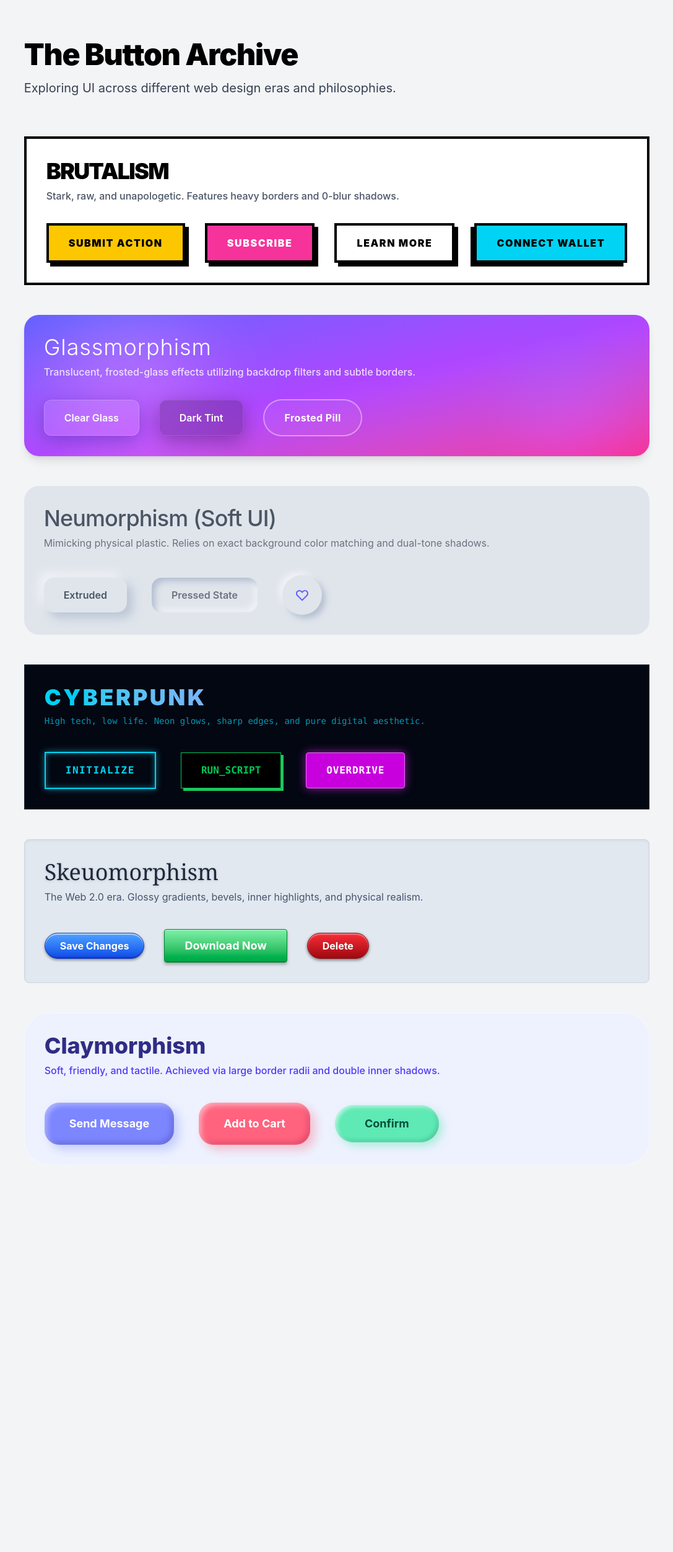
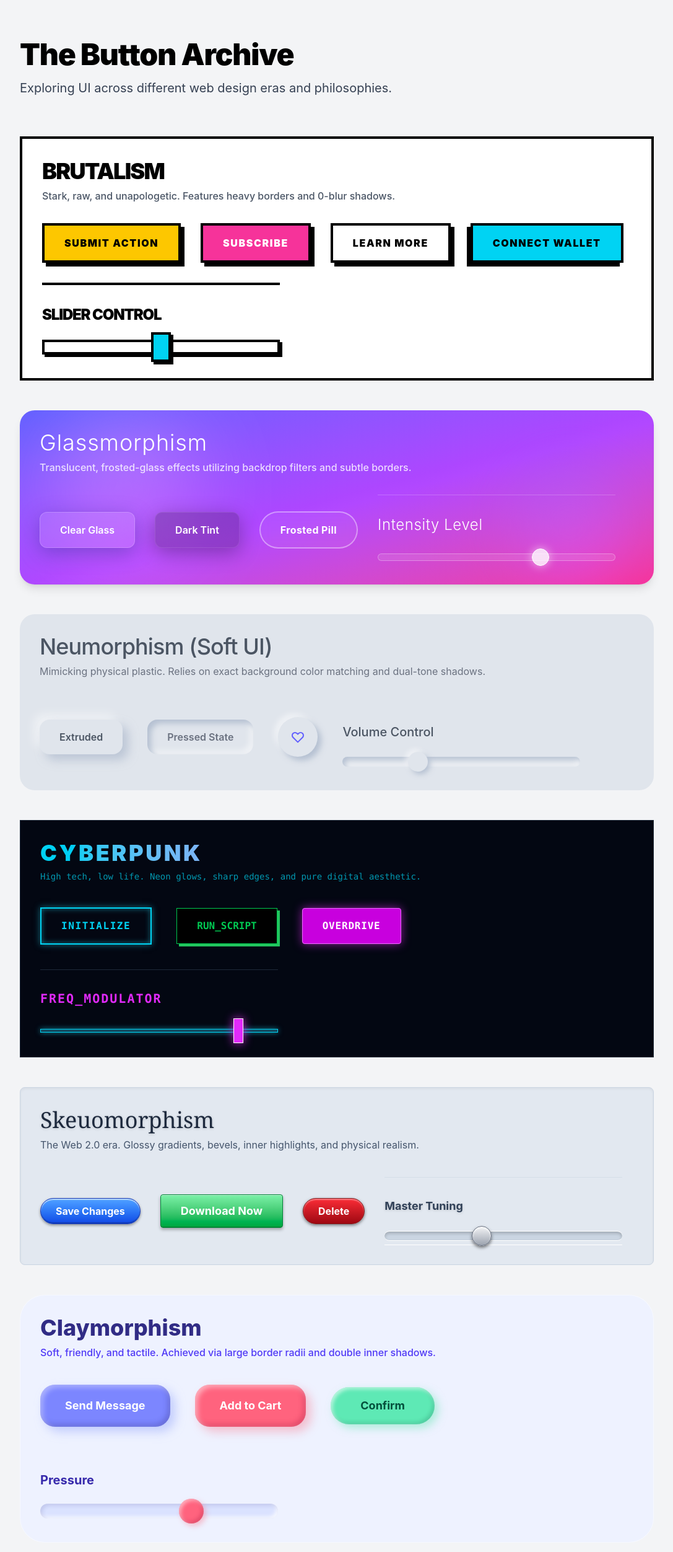
Before and after one commit to samybit/modern-buttons-sliders, a Next.js app: page / in a window 1280 px wide. Shown: the top 2504 px of the page at 62% size, without its empty margins (96-1183 px from the left). Before the commit the page ends 1992 px from the top, so only its background shows below. Built offline with nearby package versions, Linux system fonts and the light colour scheme.

Commit message:
add slider of the 6 sections

```diff
--- a/components/BrutalistSection.tsx
+++ b/components/BrutalistSection.tsx
@@ -27,7 +27,34 @@ export default function BrutalistSection() {
         <button className="px-8 py-4 bg-cyan-400 border-4 border-black text-black font-black uppercase tracking-widest shadow-[-6px_6px_0px_0px_rgba(0,0,0,1)] hover:translate-x-[-6px] hover:translate-y-[6px] hover:shadow-none transition-all active:bg-cyan-500 focus:outline-none">
           Connect Wallet
         </button>
+
+        <div className="pt-8 border-t-4 border-black">
+          <h3 className="text-2xl font-black uppercase tracking-tighter text-black mb-6">Slider Control</h3>
+          <input
+            type="range"
+            defaultValue="50"
+            className="w-full md:w-96 appearance-none bg-transparent focus:outline-none
+            [&::-webkit-slider-runnable-track]:h-6
+            [&::-webkit-slider-runnable-track]:bg-white
+            [&::-webkit-slider-runnable-track]:border-4
+            [&::-webkit-slider-runnable-track]:border-black
+            [&::-webkit-slider-runnable-track]:shadow-[4px_4px_0px_0px_rgba(0,0,0,1)]
+            [&::-webkit-slider-thumb]:appearance-none
+            [&::-webkit-slider-thumb]:w-8
+            [&::-webkit-slider-thumb]:h-12
+            [&::-webkit-slider-thumb]:bg-cyan-400
+            [&::-webkit-slider-thumb]:border-4
+            [&::-webkit-slider-thumb]:border-black
+            [&::-webkit-slider-thumb]:-mt-[16px]
+            [&::-webkit-slider-thumb]:cursor-pointer
+            [&::-webkit-slider-thumb]:shadow-[4px_4px_0px_0px_rgba(0,0,0,1)]
+            active:[&::-webkit-slider-thumb]:bg-yellow-400"
+          />
+        </div>
       </div>
+
+
     </section>
+
   );
 }
--- a/components/ClaymorphismSection.tsx
+++ b/components/ClaymorphismSection.tsx
@@ -22,6 +22,28 @@ export default function ClaymorphismSection() {
         <button className="px-12 py-4 rounded-full bg-emerald-300 text-emerald-900 font-bold text-lg shadow-[6px_6px_14px_rgba(110,231,183,0.5),inset_3px_3px_6px_rgba(255,255,255,0.6),inset_-3px_-3px_6px_rgba(6,78,59,0.2)] hover:scale-105 active:scale-95 transition-all duration-300 focus:outline-none">
           Confirm
         </button>
+
+        <div className="pt-8">
+          <h3 className="text-xl font-bold text-indigo-800 mb-6">Pressure</h3>
+          <input
+            type="range"
+            defaultValue="65"
+            className="w-full md:w-96 appearance-none bg-transparent focus:outline-none
+            [&::-webkit-slider-runnable-track]:h-6
+            [&::-webkit-slider-runnable-track]:bg-indigo-200/50
+            [&::-webkit-slider-runnable-track]:rounded-full
+            [&::-webkit-slider-runnable-track]:shadow-[inset_3px_3px_6px_rgba(49,46,129,0.15),inset_-3px_-3px_6px_rgba(255,255,255,0.8)]
+            [&::-webkit-slider-thumb]:appearance-none
+            [&::-webkit-slider-thumb]:w-10
+            [&::-webkit-slider-thumb]:h-10
+            [&::-webkit-slider-thumb]:rounded-full
+            [&::-webkit-slider-thumb]:bg-rose-400
+            [&::-webkit-slider-thumb]:-mt-[8px]
+            [&::-webkit-slider-thumb]:cursor-pointer
+            [&::-webkit-slider-thumb]:shadow-[4px_4px_8px_rgba(251,113,133,0.4),inset_3px_3px_6px_rgba(255,255,255,0.5),inset_-3px_-3px_6px_rgba(159,18,57,0.3)]
+            active:[&::-webkit-slider-thumb]:scale-95"
+          />
+        </div>
       </div>
     </section>
   );
--- a/components/CyberpunkSection.tsx
+++ b/components/CyberpunkSection.tsx
@@ -26,6 +26,27 @@ export default function CyberpunkSection() {
         <button className="px-8 py-4 bg-fuchsia-600 border border-fuchsia-400 text-white font-bold uppercase tracking-wider shadow-[0_0_15px_rgba(192,38,211,0.7)] hover:shadow-[0_0_25px_rgba(192,38,211,1)] hover:bg-fuchsia-500 transition-all duration-300 focus:outline-none rounded-sm">
           Overdrive
         </button>
+
+        <div className="pt-8 border-t border-gray-800 font-mono">
+          <h3 className="text-xl font-bold text-fuchsia-500 tracking-widest uppercase mb-6">Freq_Modulator</h3>
+          <input
+            type="range"
+            defaultValue="85"
+            className="w-full md:w-96 appearance-none bg-transparent focus:outline-none
+            [&::-webkit-slider-runnable-track]:h-1.5
+            [&::-webkit-slider-runnable-track]:bg-cyan-900
+            [&::-webkit-slider-runnable-track]:border [&::-webkit-slider-runnable-track]:border-cyan-400
+            [&::-webkit-slider-runnable-track]:shadow-[0_0_8px_rgba(34,211,238,0.6)]
+            [&::-webkit-slider-thumb]:appearance-none
+            [&::-webkit-slider-thumb]:w-4
+            [&::-webkit-slider-thumb]:h-10
+            [&::-webkit-slider-thumb]:bg-fuchsia-500
+            [&::-webkit-slider-thumb]:border [&::-webkit-slider-thumb]:border-white
+            [&::-webkit-slider-thumb]:-mt-[18px]
+            [&::-webkit-slider-thumb]:cursor-pointer
+            [&::-webkit-slider-thumb]:shadow-[0_0_15px_rgba(192,38,211,1)]"
+          />
+        </div>
       </div>
     </section>
   );
--- a/components/GlassmorphismSection.tsx
+++ b/components/GlassmorphismSection.tsx
@@ -26,6 +26,30 @@ export default function GlassmorphismSection() {
         <button className="px-8 py-4 rounded-full bg-white/5 backdrop-blur-sm border-2 border-white/40 text-white font-bold tracking-wide hover:bg-white/10 hover:shadow-[0_0_20px_rgba(255,255,255,0.4)] transition-all duration-300 focus:outline-none">
           Frosted Pill
         </button>
+
+        <div className="relative z-10 pt-8 border-t border-white/20">
+          <h3 className="text-2xl font-light tracking-wide text-white mb-6">Intensity Level</h3>
+          <input
+            type="range"
+            defaultValue="70"
+            className="w-full md:w-96 appearance-none bg-transparent focus:outline-none
+            [&::-webkit-slider-runnable-track]:h-3
+            [&::-webkit-slider-runnable-track]:bg-white/10
+            [&::-webkit-slider-runnable-track]:backdrop-blur-sm
+            [&::-webkit-slider-runnable-track]:rounded-full
+            [&::-webkit-slider-runnable-track]:border [&::-webkit-slider-runnable-track]:border-white/30
+            [&::-webkit-slider-thumb]:appearance-none
+            [&::-webkit-slider-thumb]:w-7
+            [&::-webkit-slider-thumb]:h-7
+            [&::-webkit-slider-thumb]:rounded-full
+            [&::-webkit-slider-thumb]:bg-white/80
+            [&::-webkit-slider-thumb]:backdrop-blur-md
+            [&::-webkit-slider-thumb]:border [&::-webkit-slider-thumb]:border-white
+            [&::-webkit-slider-thumb]:-mt-[9px]
+            [&::-webkit-slider-thumb]:cursor-pointer
+            [&::-webkit-slider-thumb]:shadow-[0_0_15px_rgba(255,255,255,0.6)]"
+          />
+        </div>
       </div>
     </section>
   );
--- a/components/NeumorphismSection.tsx
+++ b/components/NeumorphismSection.tsx
@@ -24,6 +24,28 @@ export default function NeumorphismSection() {
             <path strokeLinecap="round" strokeLinejoin="round" strokeWidth={2} d="M4.318 6.318a4.5 4.5 0 000 6.364L12 20.364l7.682-7.682a4.5 4.5 0 00-6.364-6.364L12 7.636l-1.318-1.318a4.5 4.5 0 00-6.364 0z" />
           </svg>
         </button>
+
+        <div className="pt-8">
+          <h3 className="text-xl font-medium text-[#4b5563] mb-6">Volume Control</h3>
+          <input
+            type="range"
+            defaultValue="30"
+            className="w-full md:w-96 appearance-none bg-transparent focus:outline-none
+            [&::-webkit-slider-runnable-track]:h-4
+            [&::-webkit-slider-runnable-track]:bg-[#e0e5ec]
+            [&::-webkit-slider-runnable-track]:rounded-full
+            [&::-webkit-slider-runnable-track]:shadow-[inset_4px_4px_8px_rgba(163,177,198,0.7),inset_-4px_-4px_8px_rgba(255,255,255,0.6)]
+            [&::-webkit-slider-thumb]:appearance-none
+            [&::-webkit-slider-thumb]:w-8
+            [&::-webkit-slider-thumb]:h-8
+            [&::-webkit-slider-thumb]:rounded-full
+            [&::-webkit-slider-thumb]:bg-[#e0e5ec]
+            [&::-webkit-slider-thumb]:-mt-[8px]
+            [&::-webkit-slider-thumb]:cursor-pointer
+            [&::-webkit-slider-thumb]:shadow-[4px_4px_8px_rgba(163,177,198,0.7),-4px_-4px_8px_rgba(255,255,255,0.6)]
+            active:[&::-webkit-slider-thumb]:shadow-[inset_2px_2px_4px_rgba(163,177,198,0.7),inset_-2px_-2px_4px_rgba(255,255,255,0.6)]"
+          />
+        </div>
       </div>
     </section>
   );
--- a/components/SkeuomorphismSection.tsx
+++ b/components/SkeuomorphismSection.tsx
@@ -22,6 +22,30 @@ export default function SkeuomorphismSection() {
         <button className="px-6 py-2 rounded-full bg-gradient-to-b from-red-500 to-red-800 text-white font-bold shadow-[0_2px_5px_rgba(0,0,0,0.5),inset_0_2px_2px_rgba(255,255,255,0.4)] border border-red-900 hover:from-red-400 hover:to-red-700 active:shadow-[inset_0_4px_6px_rgba(0,0,0,0.7)] focus:outline-none transition-all">
           Delete
         </button>
+
+        <div className="pt-8 border-t border-slate-300/50 shadow-[0_1px_0_rgba(255,255,255,1)]">
+          <h3 className="text-lg font-bold text-slate-700 drop-shadow-sm mb-6">Master Tuning</h3>
+          <input
+            type="range"
+            defaultValue="40"
+            className="w-full md:w-96 appearance-none bg-transparent focus:outline-none
+            [&::-webkit-slider-runnable-track]:h-4
+            [&::-webkit-slider-runnable-track]:bg-slate-300
+            [&::-webkit-slider-runnable-track]:rounded-full
+            [&::-webkit-slider-runnable-track]:border-t [&::-webkit-slider-runnable-track]:border-slate-400
+            [&::-webkit-slider-runnable-track]:border-b [&::-webkit-slider-runnable-track]:border-white
+            [&::-webkit-slider-runnable-track]:shadow-[inset_0_3px_5px_rgba(0,0,0,0.2)]
+            [&::-webkit-slider-thumb]:appearance-none
+            [&::-webkit-slider-thumb]:w-8
+            [&::-webkit-slider-thumb]:h-8
+            [&::-webkit-slider-thumb]:rounded-full
+            [&::-webkit-slider-thumb]:bg-[linear-gradient(to_bottom,#f3f4f6,#9ca3af)]
+            [&::-webkit-slider-thumb]:border [&::-webkit-slider-thumb]:border-gray-500
+            [&::-webkit-slider-thumb]:-mt-[9px]
+            [&::-webkit-slider-thumb]:cursor-pointer
+            [&::-webkit-slider-thumb]:shadow-[0_3px_5px_rgba(0,0,0,0.5),inset_0_2px_3px_rgba(255,255,255,0.9)]"
+          />
+        </div>
       </div>
     </section>
   );
```
